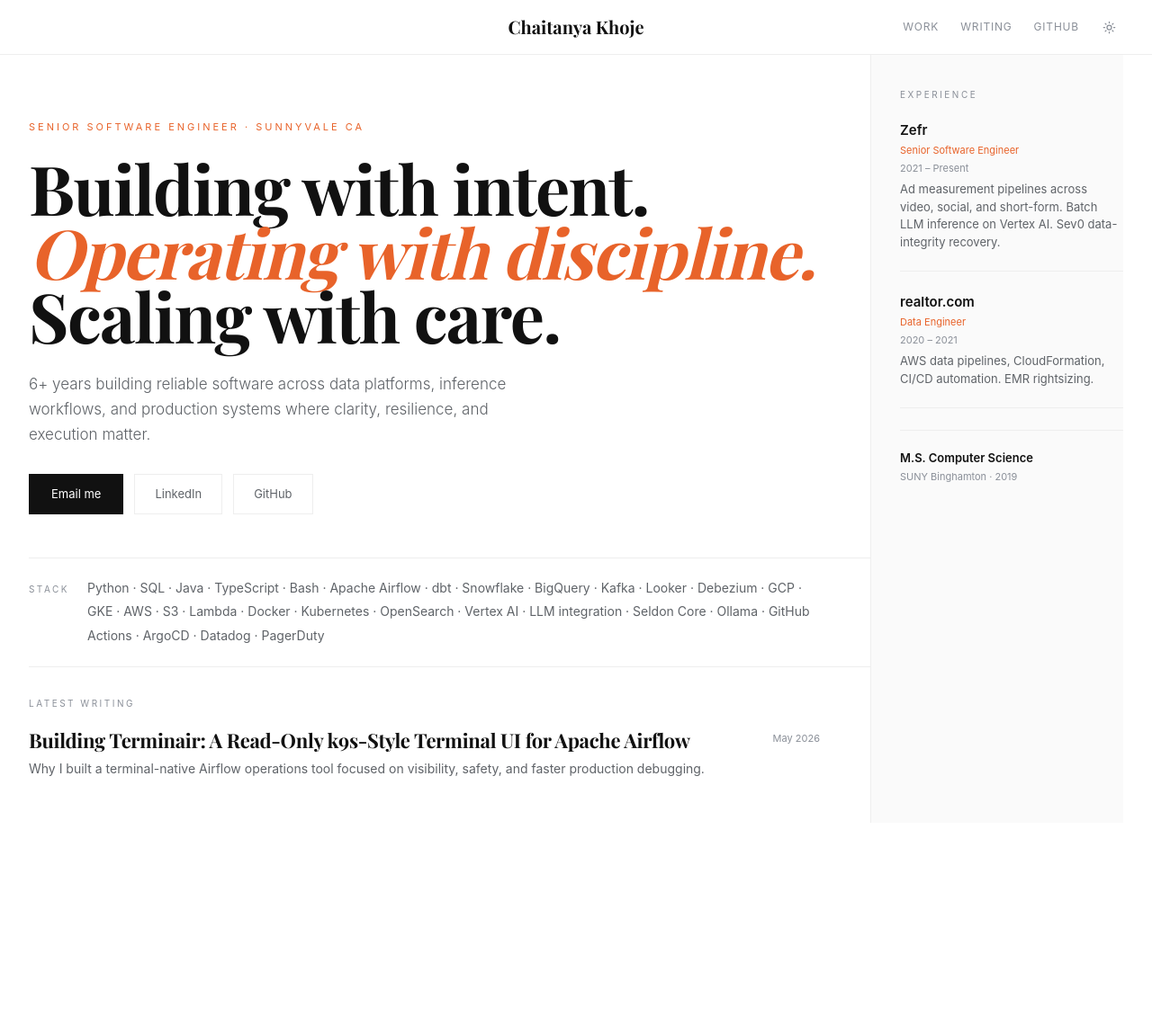
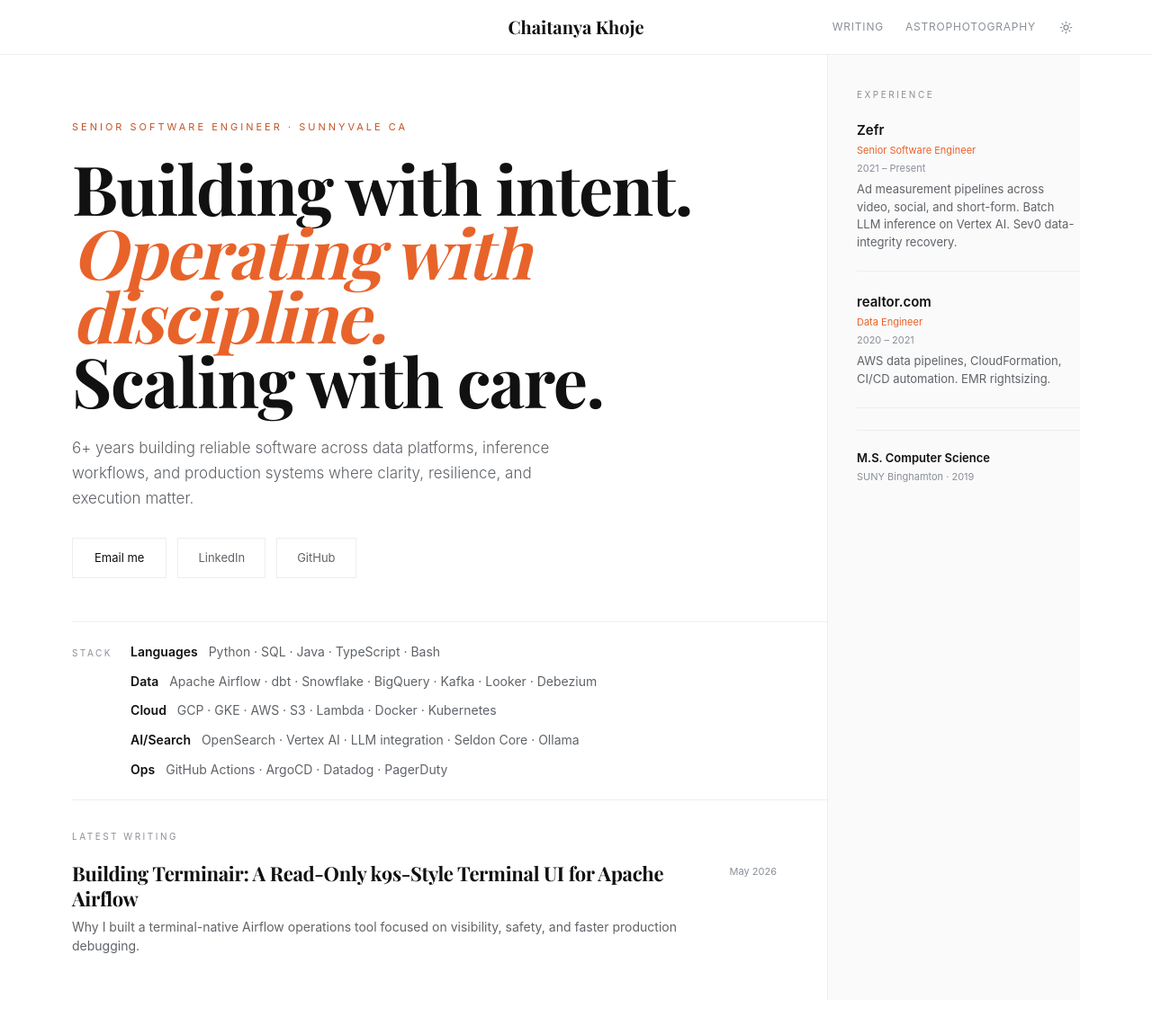
Before and after one commit to ChaitanyaKhoje/chaitanyakhoje.github.io, a Jekyll site: the page built from index.html, in a window 1280 px wide and 1208 px high. Shown: the top 1151 px of the window at 90% size. Built offline with Jekyll 4.4.1, drawn with Linux system fonts in a browser that asks for light colours; some web fonts are replaced.

Commit message:
feat: add astrophotography page and refine home layout

```diff
--- a/_layouts/default.html
+++ b/_layouts/default.html
@@ -25,9 +25,8 @@
       <div class="nav-left"></div>
       <a class="nav-name" href="{{ '/' | relative_url }}">Chaitanya Khoje</a>
       <div class="nav-right">
-        <a class="nav-link" href="{{ '/' | relative_url }}#work">Work</a>
         <a class="nav-link" href="{{ '/' | relative_url }}#writing">Writing</a>
-        <a class="nav-link" href="https://github.com/ChaitanyaKhoje" target="_blank" rel="noopener">GitHub</a>
+        <a class="nav-link" href="{{ '/astrophotography/' | relative_url }}">Astrophotography</a>
         <button class="theme-toggle" id="theme-toggle" aria-label="Toggle light/dark mode" title="Toggle theme">
           <svg id="icon-sun" xmlns="http://www.w3.org/2000/svg" width="15" height="15" viewBox="0 0 24 24" fill="none" stroke="currentColor" stroke-width="2" stroke-linecap="round" stroke-linejoin="round" style="display:none"><circle cx="12" cy="12" r="4"/><path d="M12 2v2M12 20v2M4.93 4.93l1.41 1.41M17.66 17.66l1.41 1.41M2 12h2M20 12h2M4.93 19.07l1.41-1.41M17.66 6.34l1.41-1.41"/></svg>
           <svg id="icon-moon" xmlns="http://www.w3.org/2000/svg" width="15" height="15" viewBox="0 0 24 24" fill="none" stroke="currentColor" stroke-width="2" stroke-linecap="round" stroke-linejoin="round"><path d="M21 12.79A9 9 0 1 1 11.21 3 7 7 0 0 0 21 12.79z"/></svg>
--- a/_layouts/home.html
+++ b/_layouts/home.html
@@ -23,7 +23,13 @@ layout: default
       <!-- Tech strip -->
       <div class="tech-strip">
         <span class="tech-strip-label">Stack</span>
-        <span class="tech-strip-items">Python · SQL · Java · TypeScript · Bash · Apache Airflow · dbt · Snowflake · BigQuery · Kafka · Looker · Debezium · GCP · GKE · AWS · S3 · Lambda · Docker · Kubernetes · OpenSearch · Vertex AI · LLM integration · Seldon Core · Ollama · GitHub Actions · ArgoCD · Datadog · PagerDuty</span>
+        <div class="tech-groups">
+          <span class="tech-group"><span class="tech-group-label">Languages</span> Python · SQL · Java · TypeScript · Bash</span>
+          <span class="tech-group"><span class="tech-group-label">Data</span> Apache Airflow · dbt · Snowflake · BigQuery · Kafka · Looker · Debezium</span>
+          <span class="tech-group"><span class="tech-group-label">Cloud</span> GCP · GKE · AWS · S3 · Lambda · Docker · Kubernetes</span>
+          <span class="tech-group"><span class="tech-group-label">AI/Search</span> OpenSearch · Vertex AI · LLM integration · Seldon Core · Ollama</span>
+          <span class="tech-group"><span class="tech-group-label">Ops</span> GitHub Actions · ArgoCD · Datadog · PagerDuty</span>
+        </div>
       </div>
 
       <!-- Writing -->
--- a/assets/css/portfolio.css
+++ b/assets/css/portfolio.css
@@ -27,7 +27,10 @@
   --ink-faint: #7a746d;
 }
 
-html { scroll-behavior: smooth; }
+html {
+  scroll-behavior: smooth;
+  overscroll-behavior-y: none;
+}
 
 body {
   background: var(--bg);
@@ -38,6 +41,7 @@ body {
   -webkit-font-smoothing: antialiased;
   transition: background 0.2s, color 0.2s;
   min-height: 100vh;
+  overscroll-behavior-y: none;
 }
 
 ::-webkit-scrollbar { width: 6px; }
@@ -56,9 +60,9 @@ body {
 }
 
 .nav-inner {
-  max-width: 1280px;
+  width: 100%;
   margin: 0 auto;
-  padding: 0 32px;
+  padding: 0 80px;
   height: var(--nav-h);
   display: grid;
   grid-template-columns: 1fr auto 1fr;
@@ -113,9 +117,9 @@ body {
 
 /* ── Home page wrapper ──────────────────────────────────── */
 .home-wrap {
-  max-width: 1280px;
+  width: 100%;
   margin: 0 auto;
-  padding: 0 32px 96px;
+  padding: 0 80px 96px;
 }
 
 /* Two-column grid: main content + sidebar */
@@ -146,7 +150,7 @@ body {
 .hero-kicker {
   font-family: var(--mono);
   font-size: 11px;
-  color: var(--accent);
+  color: color-mix(in srgb, var(--accent) 82%, var(--ink));
   letter-spacing: 3px;
   text-transform: uppercase;
   margin-bottom: 22px;
@@ -187,17 +191,17 @@ body {
   font-family: var(--mono);
   font-size: 13px;
   padding: 11px 24px;
-  background: var(--ink);
-  color: var(--bg);
-  border: 1px solid var(--ink);
+  background: transparent;
+  color: var(--ink);
+  border: 1px solid var(--rule);
   border-radius: 0;
   cursor: pointer;
   text-decoration: none;
   display: inline-flex;
   align-items: center;
-  transition: opacity 0.12s;
+  transition: border-color 0.12s, color 0.12s;
 }
-.btn-primary:hover { opacity: 0.82; }
+.btn-primary:hover { border-color: var(--ink-soft); color: var(--ink); }
 
 .btn-ghost {
   font-family: var(--mono);
@@ -236,11 +240,23 @@ body {
   padding-top: 1px;
 }
 
-.tech-strip-items {
+.tech-groups {
   font-family: var(--mono);
   font-size: 14px;
   color: var(--ink-soft);
   line-height: 1.9;
+  display: grid;
+  gap: 6px;
+}
+
+.tech-group {
+  display: block;
+}
+
+.tech-group-label {
+  color: var(--ink);
+  font-weight: 600;
+  margin-right: 8px;
 }
 
 /* ── Writing section ────────────────────────────────────── */
```
Also changed, not shown: astrophotography.html (added, +22 -0 lines).
